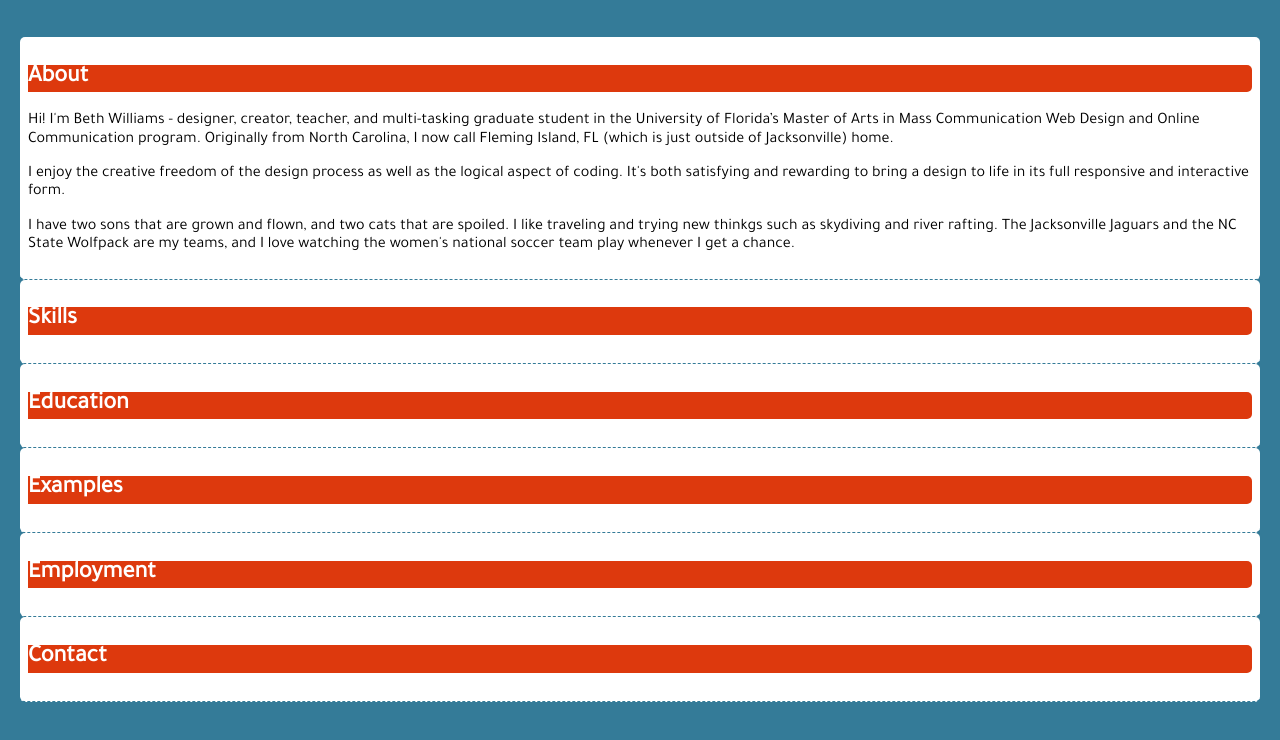
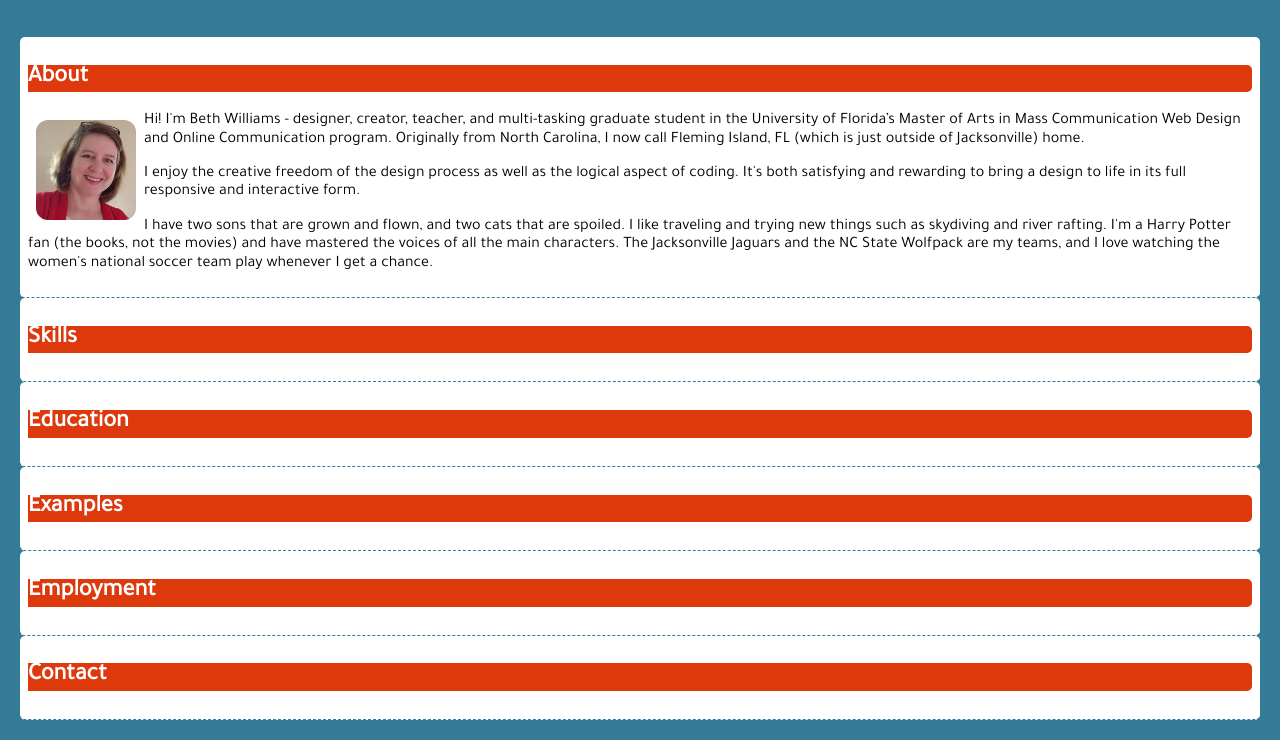
Before and after one commit to bwilliams1014/project_resume_williams_beth, a plain HTML site: page index.html in a window 1280 px wide. Shown: the part 132-872 px from the top of the page. Drawn offline with Linux system fonts and the light colour scheme; a web font is replaced by a local one.

Commit message:
Add photo and styling

```diff
--- a/css/main.css
+++ b/css/main.css
@@ -49,3 +49,11 @@ article h2 {
 	border-bottom-right-radius: 5px;
 	color: white;
 }
+
+#about img {
+	width: 100px;
+	height: auto;
+	float: left;
+	padding: 8px;
+	border-radius: 20px;
+}
--- a/index.html
+++ b/index.html
@@ -22,9 +22,10 @@
 
 		<article id="about">
 			<h2>About</h2>
+			<img src="img/BethWilliams.jpg" alt="image of me"/>
 			<p>Hi! I'm Beth Williams - designer, creator, teacher, and multi-tasking graduate student in the University of Florida’s Master of Arts in Mass Communication Web Design and Online Communication program. Originally from North Carolina, I now call Fleming Island, FL (which is just outside of Jacksonville) home.</p>
 			<p>I enjoy the creative freedom of the design process as well as the logical aspect of coding. It's both satisfying and rewarding to bring a design to life in its full responsive and interactive form.</p>
-			<p>I have two sons that are grown and flown, and two cats that are spoiled. I like traveling and trying new thinkgs such as skydiving and river rafting. The Jacksonville Jaguars and the NC State Wolfpack are my teams, and I love watching the women's national soccer team play whenever I get a chance.</p>
+			<p>I have two sons that are grown and flown, and two cats that are spoiled. I like traveling and trying new things such as skydiving and river rafting. I'm a Harry Potter fan (the books, not the movies) and have mastered the voices of all the main characters. The Jacksonville Jaguars and the NC State Wolfpack are my teams, and I love watching the women's national soccer team play whenever I get a chance.</p>
 		</article>
 
 		<article id="skills">
```
Also changed, not shown: img/BethWilliams.jpg (added).
